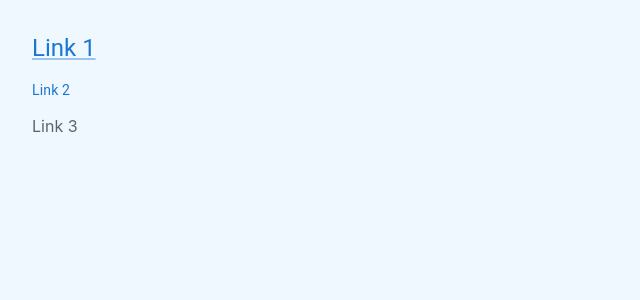
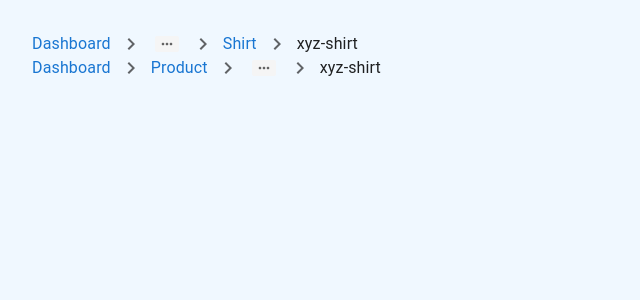
Before and after one commit to mentorvikash/react-mui-youtube, a React (Create React App) app: page / in a window 1280 px wide. Shown: the top 300 px of the page, without its empty margins (0-640 px from the left). Built offline with nearby package versions, Linux system fonts and the light colour scheme.

Commit message:
mui breadcrum lession

```diff
--- a/src/App.tsx
+++ b/src/App.tsx
@@ -1,6 +1,7 @@
 import React from "react";
 import "./App.css";
-import MuiLink from "./components/D19Link/MuiLink";
+// import MuiLink from "./components/D19Link/MuiLink";
+import MuiBredcrum from "./components/D20Bredcrum/MuiBredcrum";
 // import MuiMenu from "./components/D18Menu/MuiMenu";
 // import MuiNavBar from "./components/D17NavBar/MuiNavBar";
 // import MuiMultiImageList from "./components/D16MultiImageList/MuiMultiImageList";
@@ -45,9 +46,8 @@ function App() {
       {/* <MuiMultiImageList /> */}
       {/* <MuiNavBar /> */}
       {/* <MuiMenu /> */}
-      <MuiLink />
-
-
+      {/* <MuiLink /> */}
+      <MuiBredcrum />
     </div>
   );
 }
--- /dev/null
+++ b/src/components/D20Bredcrum/MuiBredcrum.tsx
@@ -0,0 +1,47 @@
+import React from "react";
+import { Box, Breadcrumbs, Typography, Link } from "@mui/material";
+import { NavigateNext } from "@mui/icons-material";
+
+function MuiBredcrum() {
+  return (
+    <Box>
+      <Breadcrumbs
+        aria-label="breadcrum"
+        separator={<NavigateNext />}
+        maxItems={2}
+        itemsAfterCollapse={2}
+      >
+        <Link underline="none" href="#">
+          Dashboard
+        </Link>
+        <Link underline="none" href="#">
+          Product
+        </Link>
+        <Link underline="none" href="#">
+          Shirt
+        </Link>
+        <Typography color={"text.primary"}>xyz-shirt</Typography>
+      </Breadcrumbs>
+      <Breadcrumbs
+        aria-label="breadcrum"
+        separator={<NavigateNext />}
+        maxItems={2}
+        itemsBeforeCollapse={2}
+      >
+        <Link underline="none" href="#">
+          Dashboard
+        </Link>
+        <Link underline="none" href="#">
+          Product
+        </Link>
+        <Link underline="none" href="#">
+          Shirt
+        </Link>
+        <Typography color={"text.primary"}>xyz-shirt</Typography>
+      </Breadcrumbs>
+
+    </Box>
+  );
+}
+
+export default MuiBredcrum;
```
